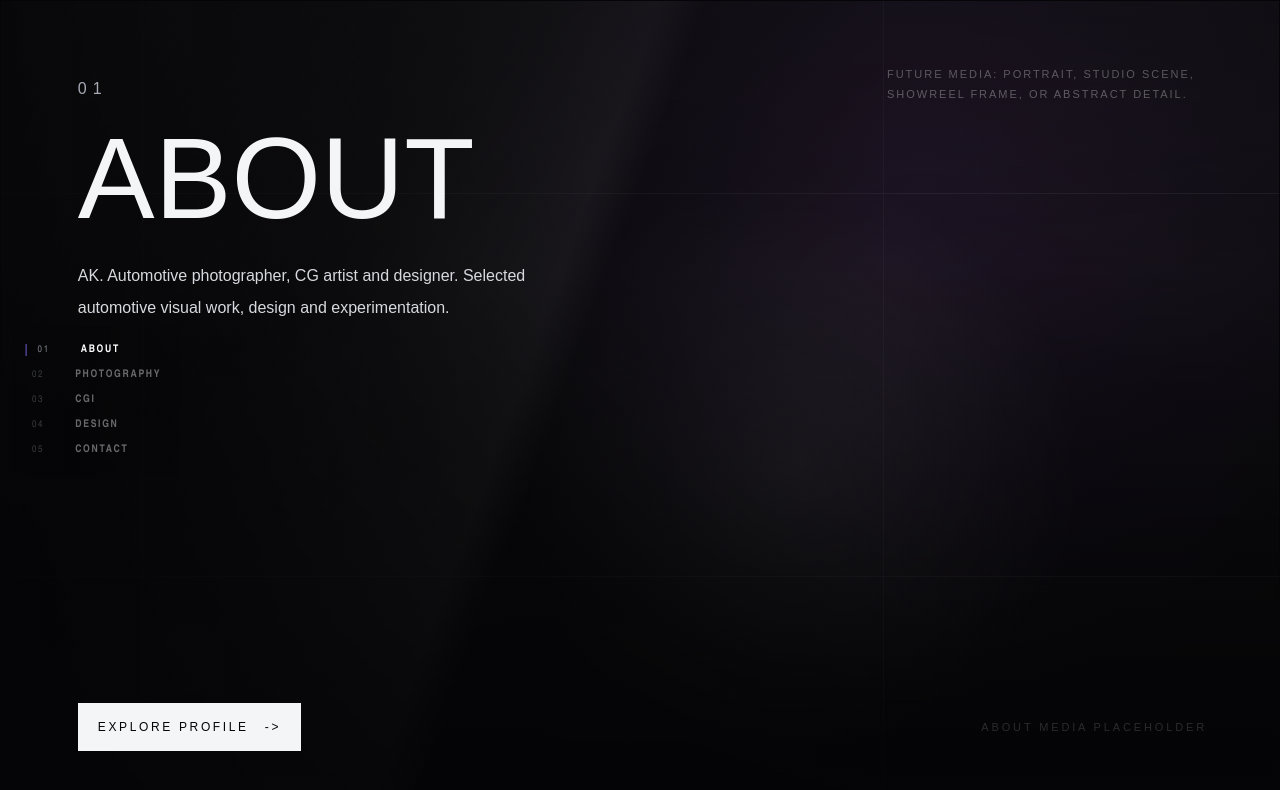
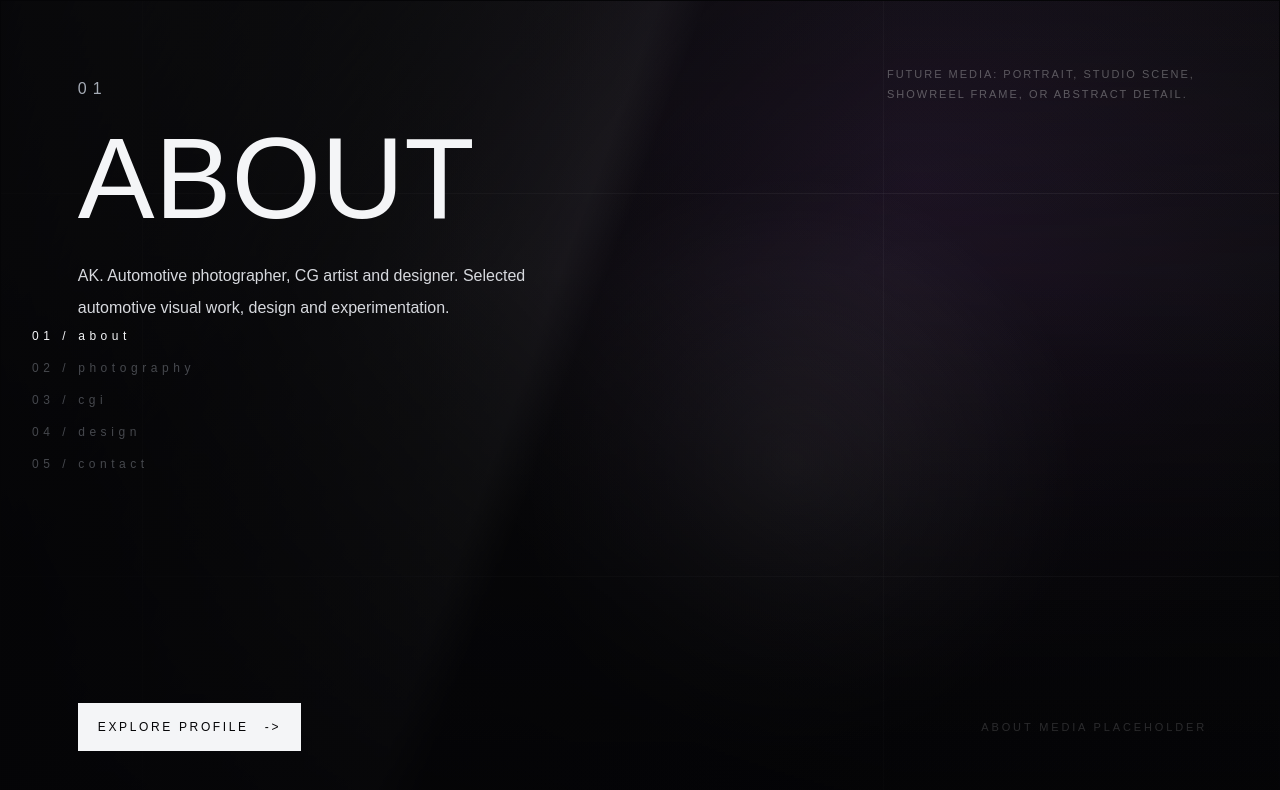
Before and after one commit to ramielscreams/akanimates, a Next.js app: page / in a window 1280 px wide. Shown: the top 790 px of the page. Built offline with nearby package versions, Linux system fonts and the light colour scheme.

Commit message:
nav update

```diff
--- a/src/app/globals.css
+++ b/src/app/globals.css
@@ -78,24 +78,13 @@ body::-webkit-scrollbar {
   top: 50%;
   z-index: 120;
   transform: translateY(-50%);
-  font-family: "Arial Narrow", "Roboto Condensed", "Segoe UI", sans-serif;
   text-shadow: 0 0.25rem 1rem rgba(5, 5, 7, 0.62);
-}
-
-.rolodex-nav::before {
-  position: absolute;
-  inset: -1rem -1.25rem;
-  z-index: -1;
-  content: "";
-  background: linear-gradient(90deg, rgba(5, 5, 7, 0.34), transparent);
-  filter: blur(0.5px);
-  pointer-events: none;
 }
 
 .rolodex-nav-list {
   display: flex;
   flex-direction: column;
-  gap: clamp(0.55rem, 1.15vh, 0.9rem);
+  gap: 0.1rem;
   margin: 0;
   padding: 0;
   list-style: none;
@@ -103,42 +92,25 @@ body::-webkit-scrollbar {
 
 .rolodex-nav-item {
   position: relative;
-  display: grid;
-  grid-template-columns: 2.25rem auto;
-  align-items: baseline;
-  gap: 0.45rem;
+  display: block;
   border: 0;
-  padding: 0;
+  padding: 0.45rem 0.75rem 0.45rem 0;
   background: transparent;
-  color: #f4f5f7;
+  color: #a5abb5;
   cursor: pointer;
-  opacity: 0.42;
+  opacity: 0.4;
   text-align: left;
-  text-transform: uppercase;
+  font-size: 0.75rem;
+  font-weight: 500;
+  line-height: 1rem;
+  letter-spacing: 0.38em;
   transition:
     opacity 160ms ease,
-    transform 160ms ease,
     color 160ms ease;
-}
-
-.rolodex-nav-item::before {
-  position: absolute;
-  left: -0.75rem;
-  top: 0.12rem;
-  bottom: 0.1rem;
-  width: 1px;
-  content: "";
-  background: rgba(125, 103, 230, 0);
-  transform: scaleY(0.35);
-  transform-origin: center;
-  transition:
-    background 160ms ease,
-    transform 160ms ease;
 }
 
 .rolodex-nav-item:hover {
   opacity: 0.82;
-  transform: translateX(0.25rem);
 }
 
 .rolodex-nav-item:focus-visible {
@@ -147,27 +119,8 @@ body::-webkit-scrollbar {
 }
 
 .rolodex-nav-item[data-active="true"] {
-  color: #ffffff;
+  color: #f4f5f7;
   opacity: 1;
-  transform: translateX(0.35rem);
-}
-
-.rolodex-nav-item[data-active="true"]::before {
-  background: rgba(125, 103, 230, 0.92);
-  transform: scaleY(1);
-}
-
-.rolodex-nav-number {
-  font-size: clamp(0.6rem, 0.68vw, 0.72rem);
-  font-weight: 500;
-  letter-spacing: 0.18em;
-  color: rgba(165, 171, 181, 0.78);
-}
-
-.rolodex-nav-title {
-  font-size: clamp(0.66rem, 0.72vw, 0.78rem);
-  font-weight: 650;
-  letter-spacing: 0.16em;
 }
 
 .rolodex-track {
@@ -514,15 +467,7 @@ body::-webkit-scrollbar {
   }
 
   .rolodex-nav-list {
-    gap: 0.55rem;
-  }
-
-  .rolodex-nav-item {
-    grid-template-columns: auto;
-  }
-
-  .rolodex-nav-title {
-    display: none;
+    gap: 0.1rem;
   }
 
   .rolodex-track {
--- a/src/components/home/rolodex-nav.tsx
+++ b/src/components/home/rolodex-nav.tsx
@@ -29,8 +29,7 @@ export function RolodexNav({
                 data-navigating={isNavigating ? "true" : "false"}
                 onClick={() => onNavigate(index)}
               >
-                <span className="rolodex-nav-number">{entry.index}</span>
-                <span className="rolodex-nav-title">{entry.title}</span>
+                {entry.index} / {entry.title.toLowerCase()}
               </button>
             </li>
           );
```
